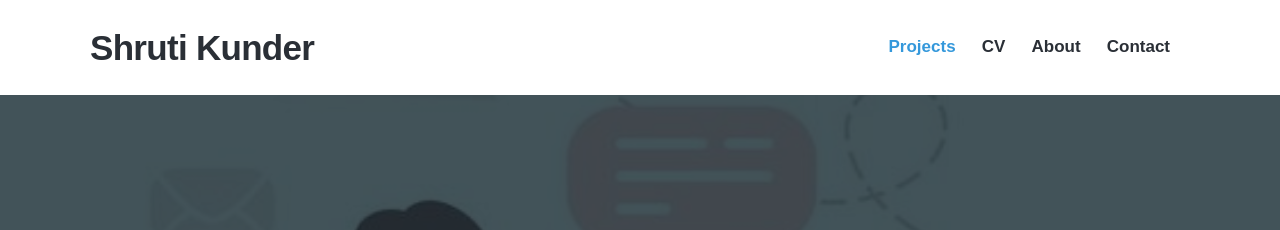
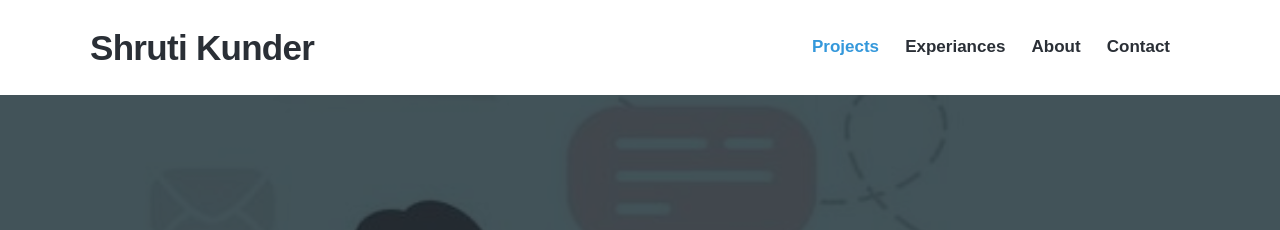
Before and after one commit to shrotofo/shrotofo.github.io, a Jekyll site: the page built from index.html, in a window 1280 px wide. Shown: the top 230 px of the page. Built offline with Jekyll 4.4.1, drawn with Linux system fonts in a browser that asks for light colours; nearby versions of some CDN libraries; some web fonts are replaced.

Commit message:
Update settings.yml

```diff
--- a/_data/settings.yml
+++ b/_data/settings.yml
@@ -10,7 +10,7 @@ menu_settings:
   menu_items:
     - title: 'Projects'
       url: '/'
-    - title: 'CV'
+    - title: 'Experiances'
       url: '/blog/'
     - title: 'About'
       url: '/about'
```
